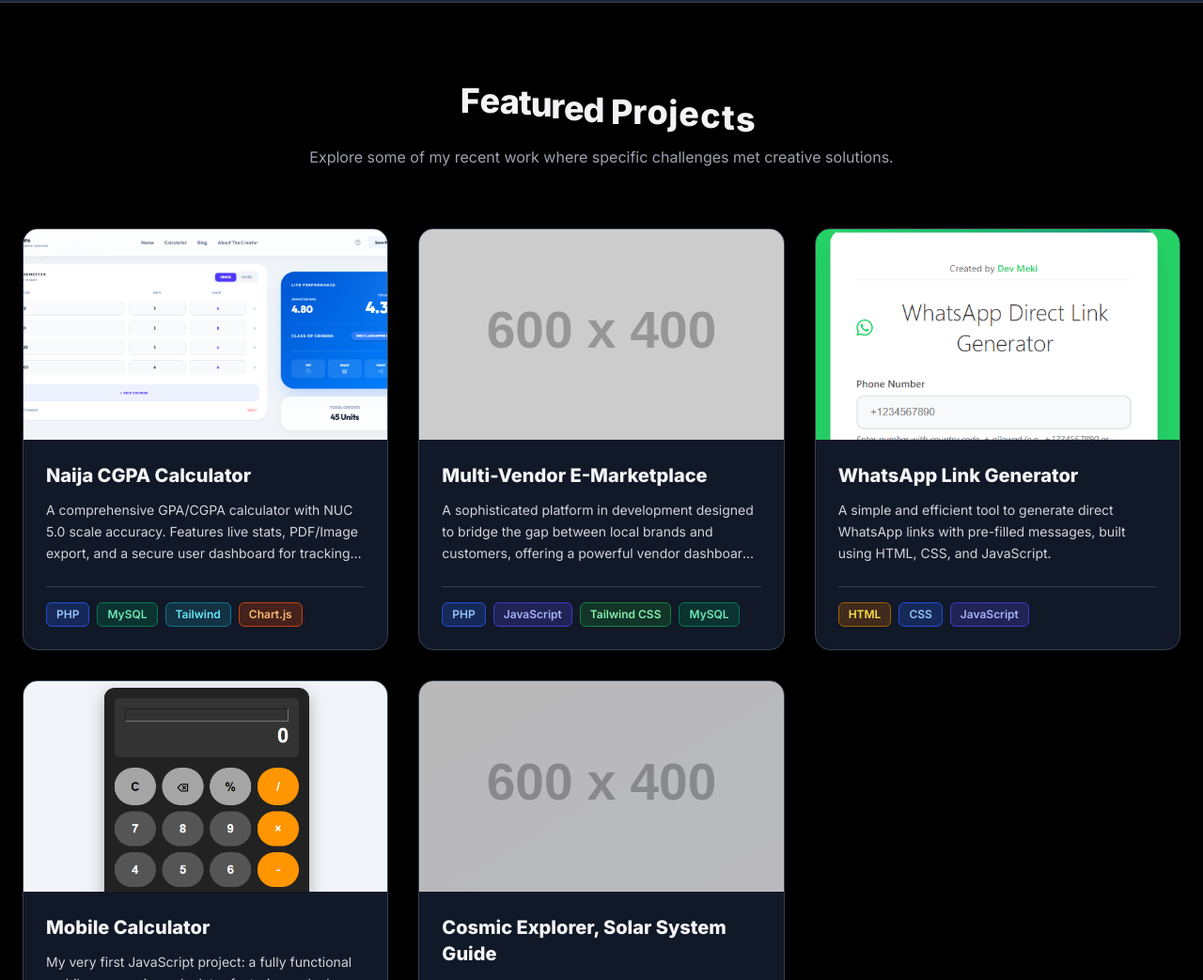
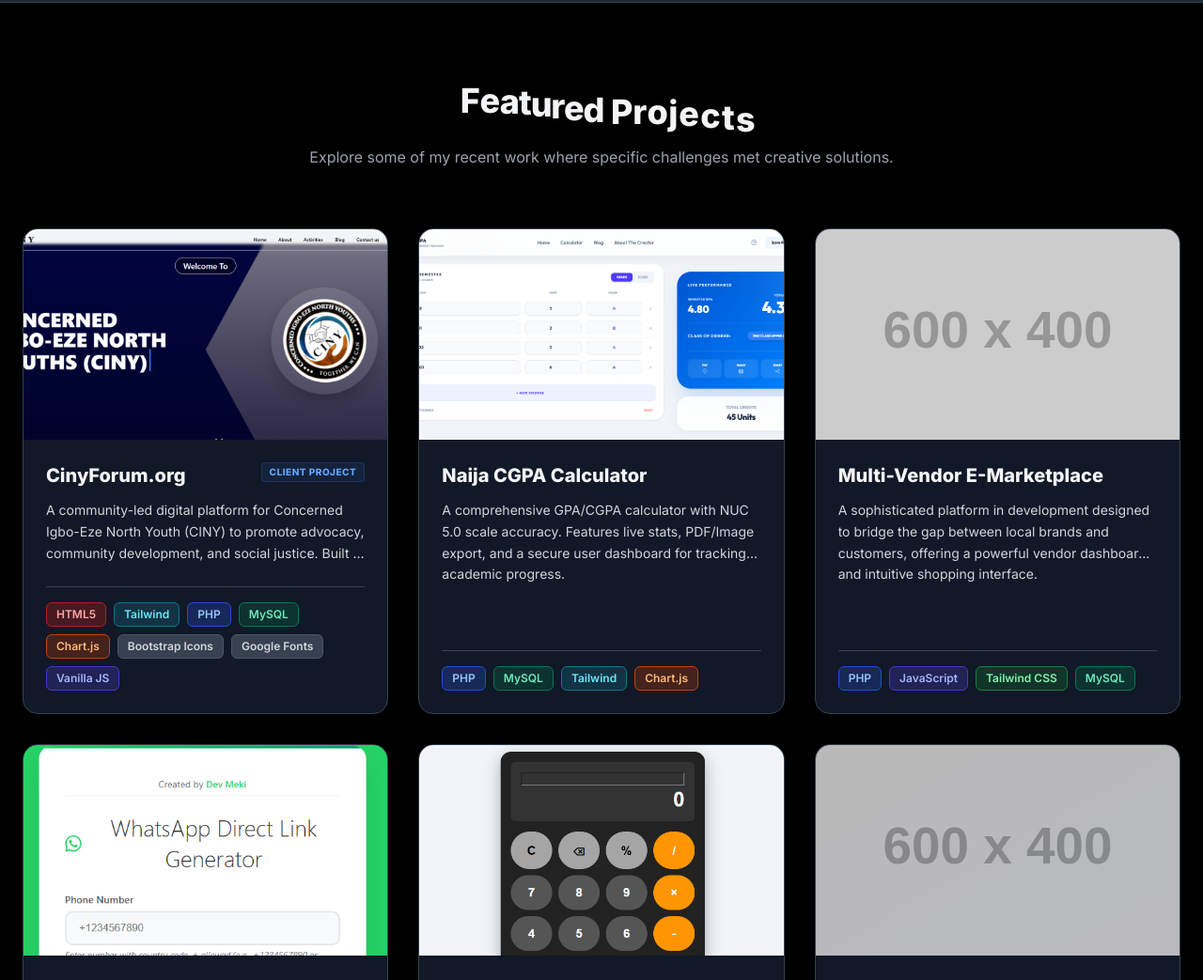
Before and after one commit to DevMeki/portfolio, a plain HTML site: page index.html in a window 1280 px wide. Shown: the part 2401-3444 px from the top of the page at 94% size. Drawn offline with nearby package versions, Linux system fonts and the light colour scheme; placeholder pictures from the web are drawn by us.

Commit message:
added cinyforum project

```diff
--- a/index.html
+++ b/index.html
@@ -755,7 +755,66 @@
       </div>
 
       <div class="grid md:grid-cols-2 lg:grid-cols-3 gap-8">
+
         <!-- Project 1 -->
+        <article class="reveal group h-full" style="transition-delay: 0.1s;">
+          <a href="https://cinyforum.org" target="_blank" class="block h-full">
+            <div
+              class="bg-gray-900 rounded-2xl overflow-hidden shadow-sm hover:shadow-2xl transition-all duration-500 border border-gray-700 h-full flex flex-col transform group-hover:-translate-y-2">
+              <div class="relative overflow-hidden h-56">
+                <img src="Screenshot 2026-01-21 152824.png" alt="cinyforum"
+                  class="w-full h-full object-cover transition-transform duration-700 group-hover:scale-110">
+                <div
+                  class="absolute inset-0 bg-gray-900/60 opacity-0 group-hover:opacity-100 transition-opacity duration-300 flex items-center justify-center gap-4 backdrop-blur-[2px]">
+                  <span
+                    class="px-6 py-2 bg-white text-gray-900 rounded-full font-bold text-sm transform scale-90 group-hover:scale-100 transition-transform duration-300">Visit
+                    Site</span>
+                </div>
+              </div>
+
+              <div class="p-6 flex flex-col flex-grow">
+                <div class="flex justify-between items-start mb-3">
+                  <h3 class="text-xl font-bold text-gray-100 group-hover:text-blue-400 transition-colors">
+                    CinyForum.org</h3>
+                  <span
+                    class="px-2 py-0.5 bg-blue-500/10 text-blue-400 text-[10px] font-bold uppercase tracking-wider rounded border border-blue-500/20">Client
+                    Project</span>
+                </div>
+                <p class="text-gray-300 mb-6 text-sm leading-relaxed line-clamp-3 flex-grow">
+                  A community-led digital platform for Concerned Igbo-Eze North Youth (CINY) to promote advocacy,
+                  community development, and social justice. Built to handle grassroots mobilization and transparent
+                  communication.
+                </p>
+
+                <div class="pt-4 border-t border-gray-700">
+                  <div class="flex flex-wrap gap-2">
+                    <span
+                      class="px-2.5 py-1 bg-red-900/50 text-red-300 text-xs font-semibold rounded-md border border-red-700">HTML5</span>
+                    <span
+                      class="px-2.5 py-1 bg-cyan-900/50 text-cyan-300 text-xs font-semibold rounded-md border border-cyan-700">Tailwind</span>
+                    <span
+                      class="px-2.5 py-1 bg-blue-900/50 text-blue-300 text-xs font-semibold rounded-md border border-blue-700">PHP</span>
+                    <span
+                      class="px-2.5 py-1 bg-emerald-900/50 text-emerald-300 text-xs font-semibold rounded-md border border-emerald-700">MySQL</span>
+                    <span
+                      class="px-2.5 py-1 bg-orange-900/50 text-orange-300 text-xs font-semibold rounded-md border border-orange-700">Chart.js</span>
+                    <span
+                      class="px-2.5 py-1 bg-gray-700 text-gray-300 text-xs font-semibold rounded-md border border-gray-600">Bootstrap
+                      Icons</span>
+                    <span
+                      class="px-2.5 py-1 bg-gray-700 text-gray-300 text-xs font-semibold rounded-md border border-gray-600">Google
+                      Fonts</span>
+                    <span
+                      class="px-2.5 py-1 bg-indigo-900/50 text-indigo-300 text-xs font-semibold rounded-md border border-indigo-700">Vanilla
+                      JS</span>
+                  </div>
+                </div>
+              </div>
+            </div>
+          </a>
+        </article>
+
+        <!-- project  -->
         <article class="reveal group h-full" style="transition-delay: 0.1s;">
           <a href="https://naijacgpa.xo.je" target="_blank" class="block h-full">
             <div
```
Also changed, not shown: Screenshot 2026-01-21 152824.png (added).
